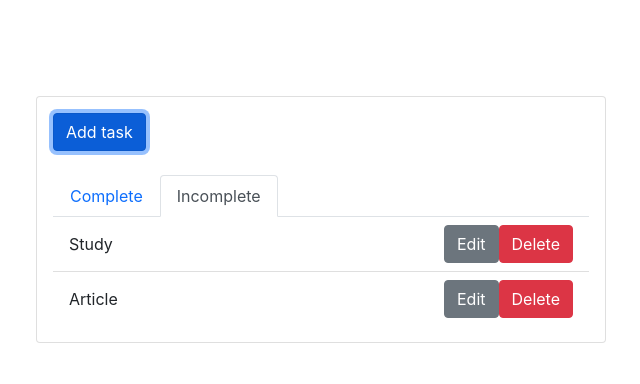
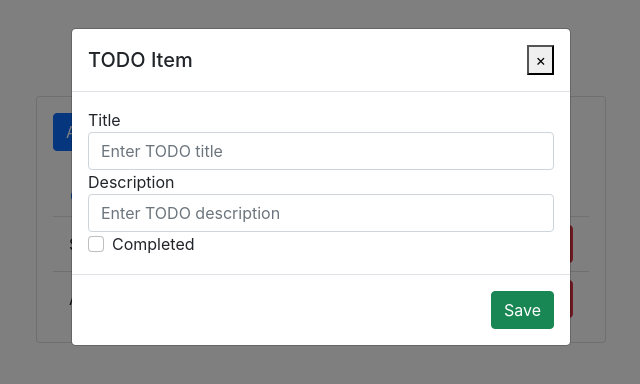
Before and after one commit to jorgetinoco/django-todo-react, a React (Create React App) app in the folder frontend/: page / in a window 1280 px wide. Both pictures are taken after a click on the button "Add task". Shown: the top 384 px of the page, without its empty margins (319-959 px from the left). Built offline with nearby package versions, Linux system fonts and the light colour scheme.

Commit message:
Add modals

```diff
--- a/frontend/src/App.tsx
+++ b/frontend/src/App.tsx
@@ -1,8 +1,16 @@
-import React, { Component, useState } from 'react';
+import React, { useState } from 'react';
 import logo from './logo.svg';
 import './App.css';
+import Modal from './components/Modal';
 
-const todoItems = [
+interface TodoItem {
+  id?: number,
+  title: string,
+  description: string,
+  completed: boolean
+}
+
+const todoItems : TodoItem[] = [
   {
     id: 1,
     title: "Go to Market",
@@ -33,9 +41,35 @@ const todoItems = [
 function App() {
   const [viewCompleted, setViewCompleted] = useState(false);
   const [todoList, setTodoList] = useState(todoItems);
+  const [modal, setModal] = useState(false);
+  const [activeItem, setActiveItem] = useState<TodoItem>({ title: "", description: "", completed: false })
 
   const displayCompleted = (status:boolean) => {
     setViewCompleted(status);
+  }
+
+  const toggle = () => setModal(!modal);
+
+  const handleSubmit = (item : TodoItem) => {
+    console.log(`handleSubmit item type: ${typeof item}`);
+    toggle();
+    alert(`save ${JSON.stringify(item)}`)
+  }
+
+  const deleteItem = (item : TodoItem) => {
+    console.log(`handleDelete item type: ${typeof item}`);
+    alert(`delete ${JSON.stringify(item)}`)
+  }
+
+  const createItem = () => {
+    const item : TodoItem = { title: "", completed: false, description: "" };
+    setActiveItem(item);
+    toggle();
+  }
+
+  const editItem = (item : TodoItem) => {
+    setActiveItem(item);
+    toggle();
   }
 
   const renderTabList = () => {
@@ -66,11 +100,13 @@ function App() {
               <span>
                 <button
                   className="btn btn-secondary mr-2"
+                  onClick={ () => editItem(item) }
                 >
                   Edit
                 </button>
                 <button
                   className="btn btn-danger"
+                  onClick={ () => deleteItem(item) }
                 >
                   Delete
                 </button>
@@ -88,6 +124,7 @@ function App() {
             <div className="mb-4">
               <button
                 className="btn btn-primary"
+                onClick={createItem}
               >
                 Add task
               </button>
@@ -99,6 +136,16 @@ function App() {
           </div>
         </div>
       </div>
+      {
+        modal ?
+            (<Modal
+                activeItem={activeItem}
+                toggle={toggle}
+                onSave={handleSubmit}
+            />)
+            :
+            null
+      }
     </main>
   );
 }
--- /dev/null
+++ b/frontend/src/components/Modal.tsx
@@ -0,0 +1,72 @@
+import React, { useState } from 'react';
+import {
+    Button, Modal, ModalHeader, ModalBody, ModalFooter, Form, FormGroup, Input, Label
+} from "reactstrap";
+
+function CustomModal(props : any) {
+    console.log(`Type of props: ${typeof props}`);
+    const [activeItem, setActiveItem] = useState(props.activeItem);
+
+    const handleChange = (e : any) => {
+        console.log(`Type of e: ${typeof e}`);
+        let { name, value } = e.target;
+        const innerActiveItem = { ...activeItem, [name]: value };
+        setActiveItem(innerActiveItem);
+    }
+
+    const { toggle, onSave } = props;
+
+    return (
+        <Modal isOpen={true} toggle={toggle}>
+            <ModalHeader toggle={toggle}>TODO Item</ModalHeader>
+            <ModalBody>
+                <Form>
+                    <FormGroup>
+                        <Label form="todo-title">Title</Label>
+                        <Input
+                            type="text"
+                            id="todo-title"
+                            name="title"
+                            value={activeItem.title}
+                            onChange={handleChange}
+                            placeholder="Enter TODO title"
+                        />
+                    </FormGroup>
+                    <FormGroup>
+                        <Label form="todo-description">Description</Label>
+                        <Input
+                            type="text"
+                            id="todo-description"
+                            name="description"
+                            value={activeItem.description}
+                            onChange={handleChange}
+                            placeholder="Enter TODO description"
+                        />
+                    </FormGroup>
+                    <FormGroup check>
+                        <Label check>
+                        <Input
+                            type="checkbox"
+                            id="todo-completed"
+                            name="completed"
+                            checked={activeItem.completed}
+                            onChange={handleChange}
+                            placeholder="Enter TODO description"
+                        />
+                            Completed
+                        </Label>
+                    </FormGroup>
+                </Form>
+            </ModalBody>
+            <ModalFooter>
+              <Button
+                color="success"
+                onClick={() => onSave(activeItem)}
+              > Save
+          </Button>
+        </ModalFooter>
+        </Modal>
+    );
+}
+
+export default CustomModal;
```
